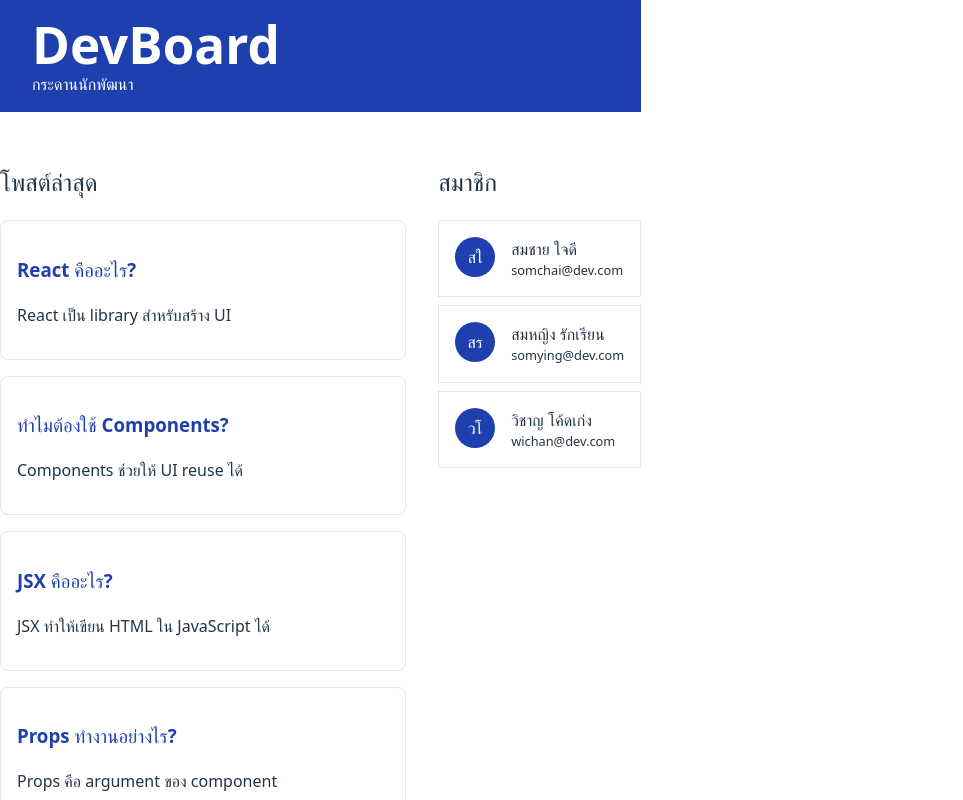
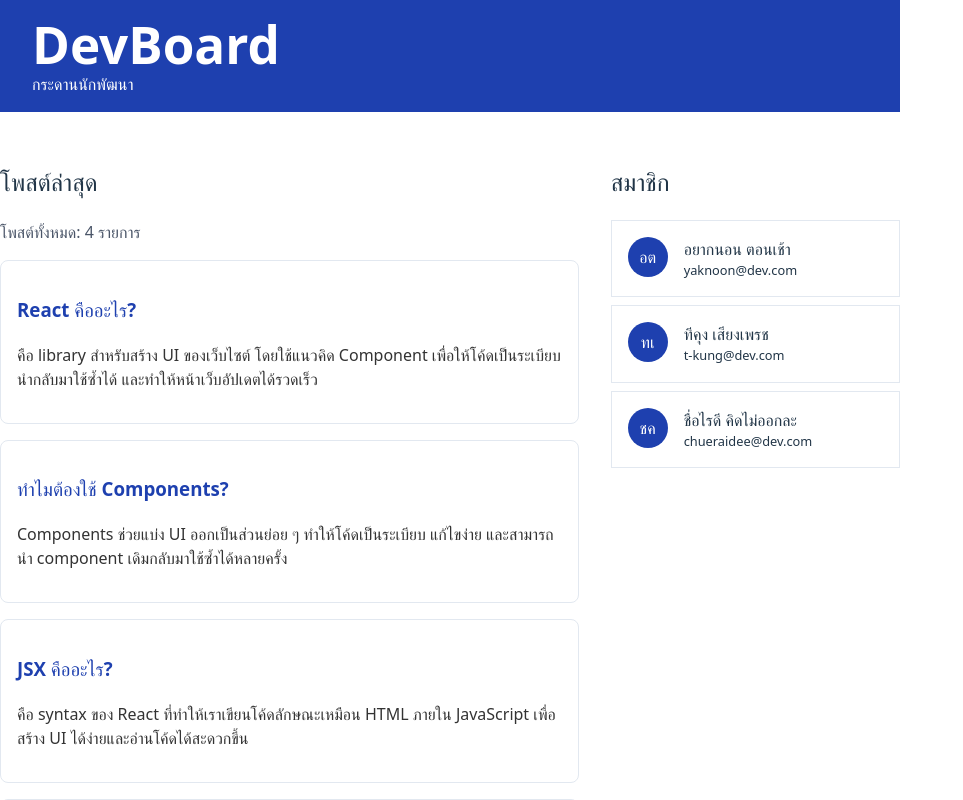
Before and after one commit to 67160405/devboard-67160405, a React (Vite) app: page / in a window 1280 px wide. Shown: the top 800 px of the page, without its empty margins (0-963 px from the left). Built offline with nearby package versions, Linux system fonts and the light colour scheme.

Commit message:
add PostCount component

```diff
--- a/src/App.jsx
+++ b/src/App.jsx
@@ -6,29 +6,29 @@ const POSTS = [
   {
     id: 1,
     title: "React คืออะไร?",
-    body: "React เป็น library สำหรับสร้าง UI",
+    body: "คือ library สำหรับสร้าง UI ของเว็บไซต์ โดยใช้แนวคิด Component เพื่อให้โค้ดเป็นระเบียบ นำกลับมาใช้ซ้ำได้ และทำให้หน้าเว็บอัปเดตได้รวดเร็ว",
   },
   {
     id: 2,
     title: "ทำไมต้องใช้ Components?",
-    body: "Components ช่วยให้ UI reuse ได้",
+    body: "Components ช่วยแบ่ง UI ออกเป็นส่วนย่อย ๆ ทำให้โค้ดเป็นระเบียบ แก้ไขง่าย และสามารถนำ component เดิมกลับมาใช้ซ้ำได้หลายครั้ง",
   },
   {
     id: 3,
     title: "JSX คืออะไร?",
-    body: "JSX ทำให้เขียน HTML ใน JavaScript ได้",
+    body: "คือ syntax ของ React ที่ทำให้เราเขียนโค้ดลักษณะเหมือน HTML ภายใน JavaScript เพื่อสร้าง UI ได้ง่ายและอ่านโค้ดได้สะดวกขึ้น",
   },
   {
     id: 4,
     title: "Props ทำงานอย่างไร?",
-    body: "Props คือ argument ของ component",
+    body: "คือค่าที่ส่งจาก component หนึ่งไปยังอีก component หนึ่ง เพื่อให้ component รับข้อมูลและนำไปแสดงผลหรือใช้งาน เหมือนการส่งพารามิเตอร์ให้ฟังก์ชันใน React",
   },
 ];
 
 const USERS = [
-  { id: 1, name: "สมชาย ใจดี", email: "somchai@dev.com" },
-  { id: 2, name: "สมหญิง รักเรียน", email: "somying@dev.com" },
-  { id: 3, name: "วิชาญ โค้ดเก่ง", email: "wichan@dev.com" },
+  { id: 1, name: "อยากนอน ตอนเช้า", email: "yaknoon@dev.com" },
+  { id: 2, name: "ทีคุง เสียงเพรช", email: "t-kung@dev.com" },
+  { id: 3, name: "ชื่อไรดี คิดไม่ออกละ", email: "chueraidee@dev.com" },
 ];
 
 function App() {
--- a/src/components/PostCard.jsx
+++ b/src/components/PostCard.jsx
@@ -10,7 +10,7 @@ function PostCard({ title, body }) {
       }}
     >
       <h3 style={{ color: "#1e40af" }}>{title}</h3>
-      <p>{body}</p>
+      <p style={{ color: "#333" }}>{body}</p>
     </div>
   );
 }
--- /dev/null
+++ b/src/components/PostCount.jsx
@@ -0,0 +1,9 @@
+function PostCount({ count }) {
+  return (
+    <p style={{ color: "#4a5568", marginBottom: "1rem" }}>
+      โพสต์ทั้งหมด: {count} รายการ
+    </p>
+  );
+}
+
+export default PostCount;
--- a/src/components/PostList.jsx
+++ b/src/components/PostList.jsx
@@ -1,9 +1,12 @@
 import PostCard from "./PostCard";
+import PostCount from "./PostCount";
 
 function PostList({ posts }) {
   return (
     <div>
       <h2>โพสต์ล่าสุด</h2>
+
+      <PostCount count={posts.length} />
 
       {posts.map((post) => (
         <PostCard key={post.id} title={post.title} body={post.body} />
```
